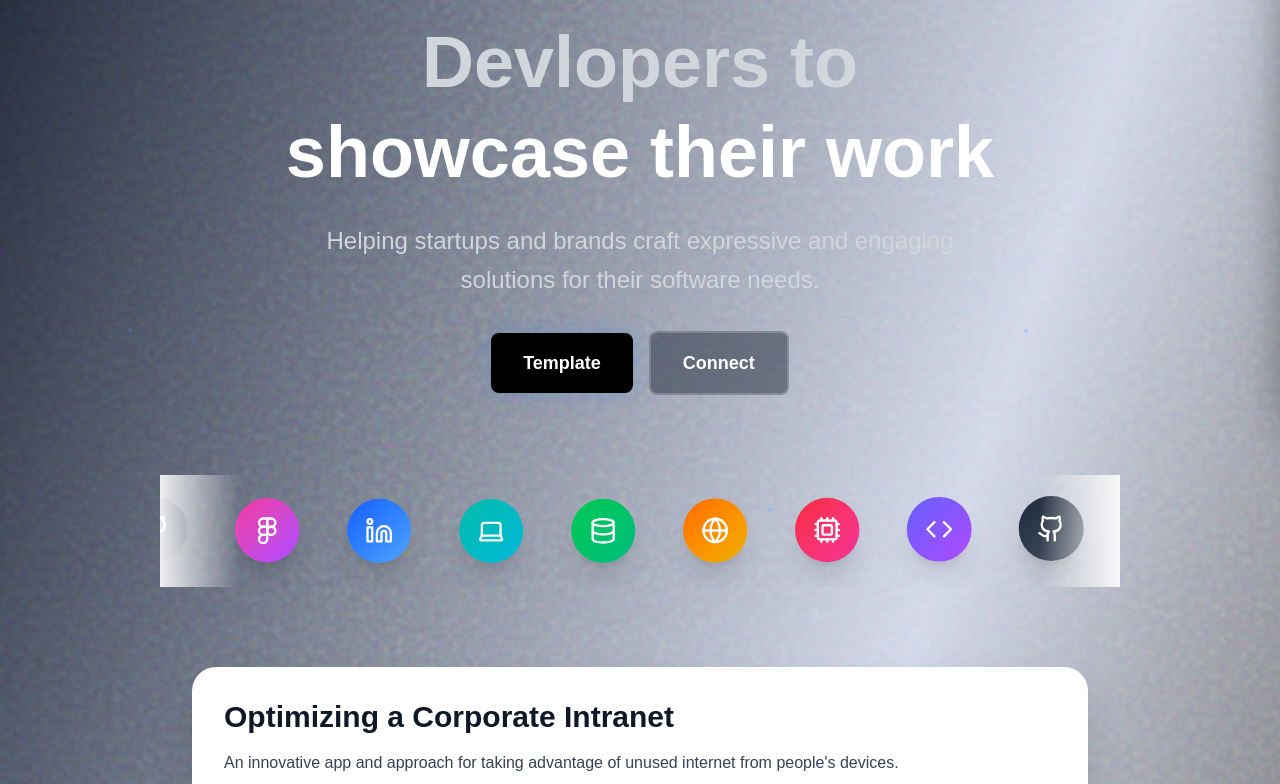
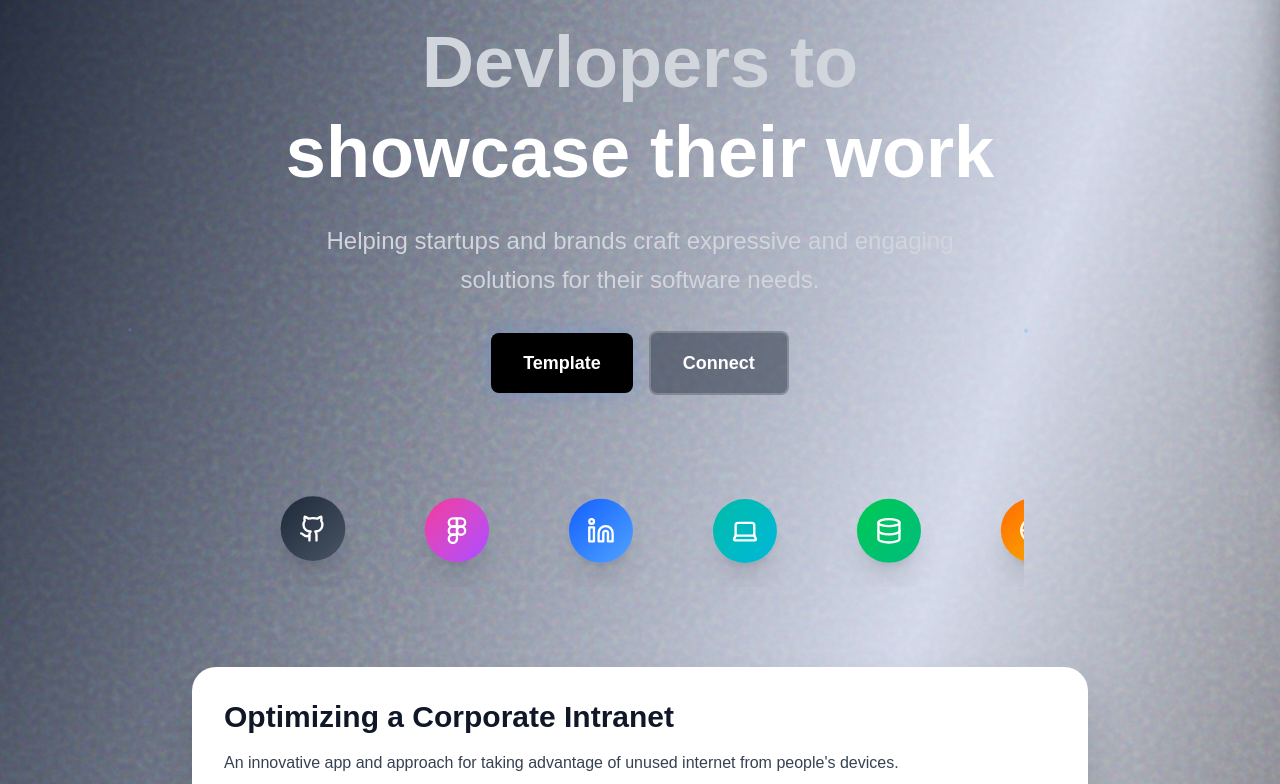
Before and after one commit to abuhurairah-dev/portfolio, a Next.js app: page / in a window 1280 px wide. Shown: the part 385-1169 px from the top of the page. Built offline with nearby package versions, Linux system fonts and the light colour scheme.

Commit message:
style(home): update the scrolling icons width

```diff
--- a/app/page.tsx
+++ b/app/page.tsx
@@ -129,17 +129,13 @@ export default function Home() {
         </main>
 
         <section className="flex justify-center py-20">
-          <div className="relative w-3/4 h-28 overflow-hidden group">
-            {/* gradient mask for smooth entry/exit */}
-            <div className="absolute left-0 top-0 w-20 h-full bg-gradient-to-r from-white/90 dark:from-gray-900/90 to-transparent z-10" />
-            <div className="absolute right-0 top-0 w-20 h-full bg-gradient-to-l from-white/90 dark:from-gray-900/90 to-transparent z-10" />
-
+          <div className="relative w-3/5 h-28 overflow-hidden">
             <motion.div
-              className="flex gap-12 h-full items-center"
+              className="flex gap-20 h-full items-center"
               animate={{ x: ["0%", "-50%"] }}
               transition={{
                 repeat: Infinity,
-                duration: 20, // slower, smoother
+                duration: 20,
                 ease: "linear",
               }}
             >
@@ -147,10 +143,10 @@ export default function Home() {
                 <motion.div
                   key={i}
                   className={`w-16 h-16 flex items-center justify-center rounded-full shadow-xl bg-gradient-to-br ${item.bg} text-white flex-shrink-0`}
-                  animate={{ y: [0, -8, 0], scale: [1, 1.05, 1] }}
+                  animate={{ y: [0, -10, 0], scale: [1, 1.05, 1] }}
                   transition={{
                     repeat: Infinity,
-                    duration: 5 + i * 0.3, // slower float with stagger
+                    duration: 5 + i * 0.3,
                     ease: "easeInOut",
                   }}
                 >
```
